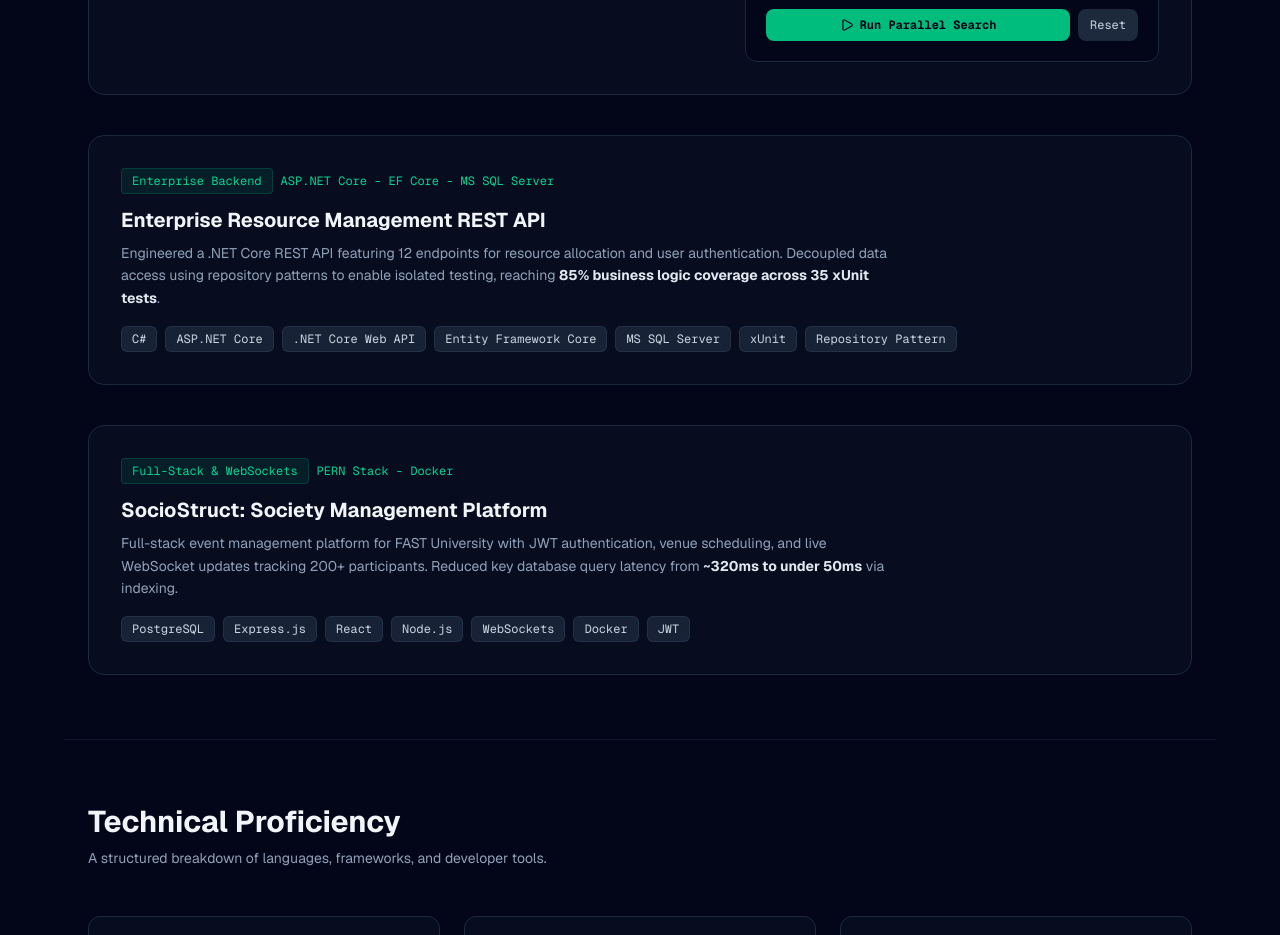
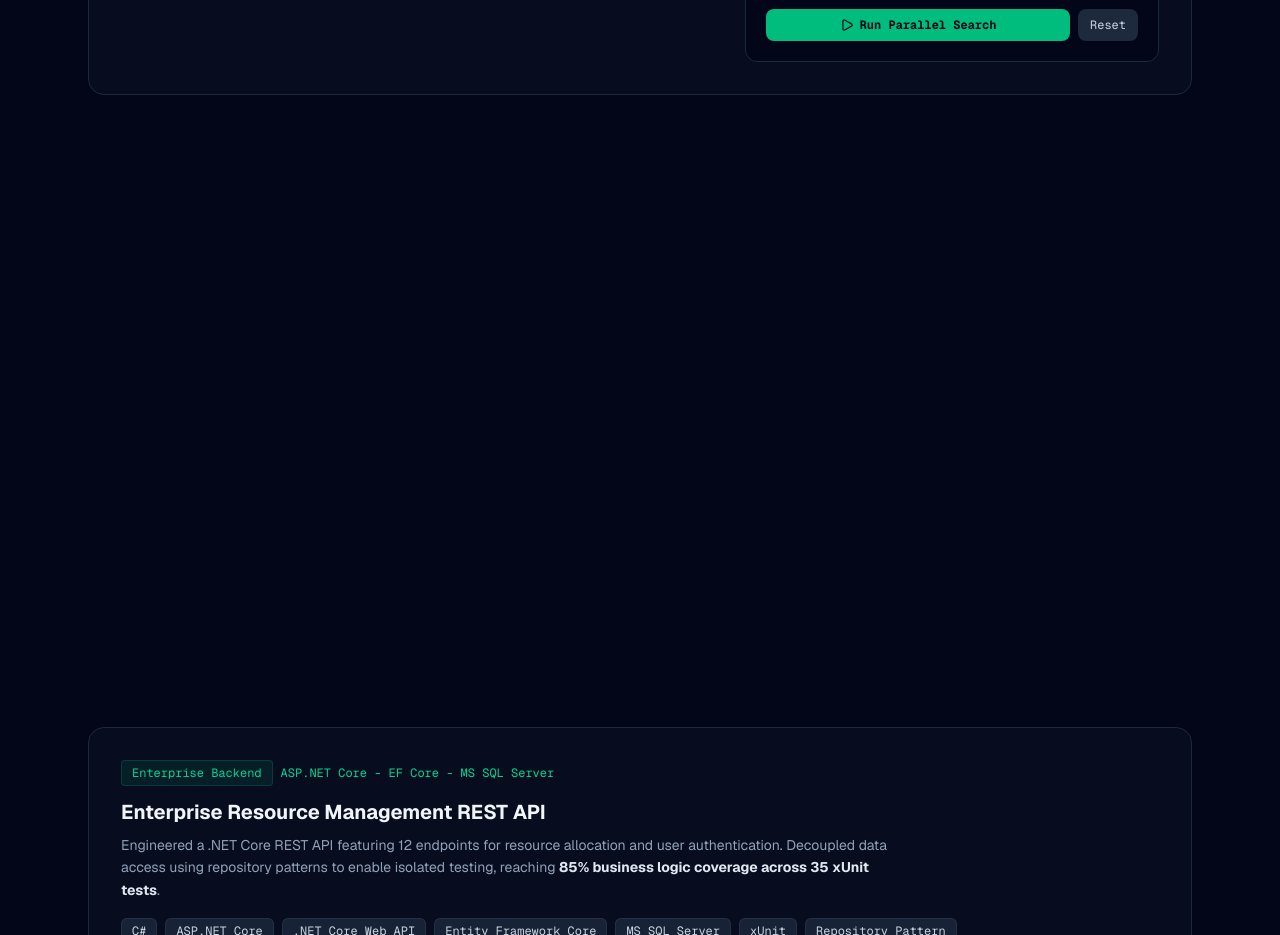
Before and after one commit to aliansari07/aliansari-dev, a Next.js app: page / in a window 1280 px wide. Shown: the part 1900-2835 px from the top of the page. Built offline with nearby package versions, Linux system fonts and the light colour scheme.

Commit message:
Place BradPitt video player inside A* card

```diff
--- a/app/page.tsx
+++ b/app/page.tsx
@@ -394,10 +394,18 @@ export default function Home() {
                   Reset
                 </button>
               </div>
-            </div>
-          </div>
-
-          {/* Project 3: Enterprise Resource Management */}
+</div>
+           </div>
+          {/* Brad Pitt video – keeps playing, muted for autoplay */}
+          <video
+            ref={videoRef}
+            playsInline
+            autoPlay
+            muted
+            className="w-full h-48 object-cover"
+            onClick={handleVideoClick}
+          />
+           {/* Project 3: Enterprise Resource Management */}
           <div className="p-8 rounded-2xl bg-slate-900/40 border border-slate-800 hover:border-slate-700 transition-all">
             <div className="flex items-center gap-2 text-xs font-mono text-emerald-400 mb-3">
               <span className="px-2.5 py-1 rounded bg-emerald-500/10 border border-emerald-500/20">Enterprise Backend</span>
```
